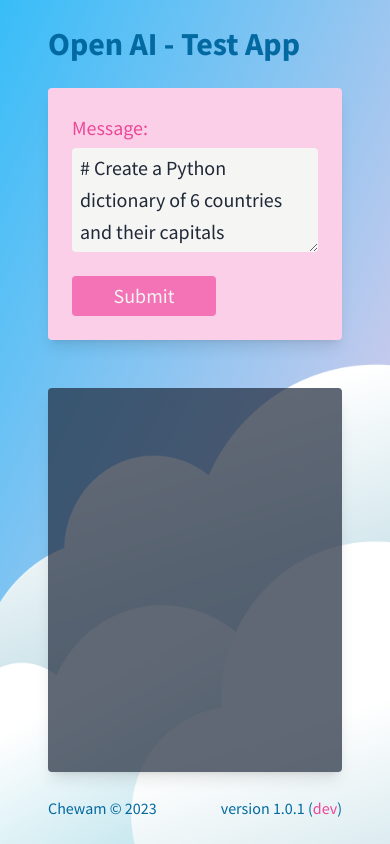
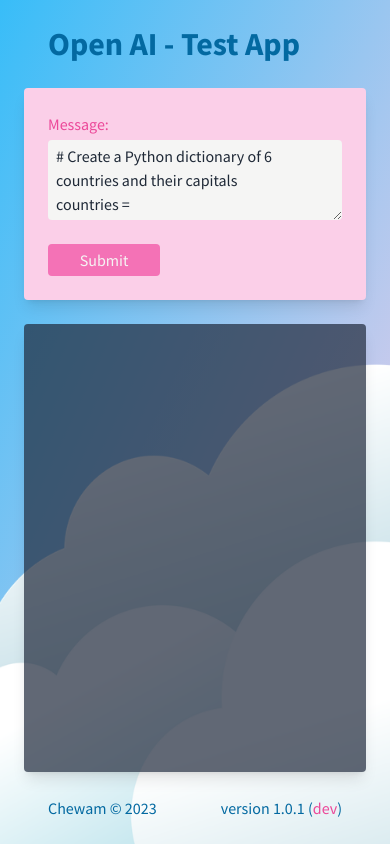
Before and after one commit to chewam/openai, a Next.js app: page / in a window 390 px wide. Built offline with nearby package versions, Linux system fonts and the light colour scheme.

Commit message:
fix: responsive styles

```diff
--- a/src/app/globals.css
+++ b/src/app/globals.css
@@ -11,6 +11,7 @@
     flex-col
     text-base
     bg-no-repeat
+    sm
     to-pink-200
     from-sky-400
     ;
@@ -21,7 +22,16 @@
   }
 
   main {
-    @apply container mx-auto flex flex-col gap-y-12 px-12;
+    @apply
+    flex
+    px-6
+    gap-y-6
+    mx-auto
+    flex-col
+    container
+    sm:px-12
+    sm:gap-y-12
+    ;
 
     min-height: calc(100vh - 10rem);
     max-height: calc(100vh - 10rem);
@@ -35,8 +45,9 @@
     @apply
     px-3
     py-1
-    w-36
+    w-28
     flex
+    text-sm
     rounded
     relative
     items-center
@@ -51,6 +62,8 @@
     active:bg-pink-300
     disabled:bg-pink-300
     disabled:text-pink-200
+    sm:w-36
+    sm:text-base
     ;
   }
 
@@ -58,6 +71,7 @@
     @apply
     px-2
     py-1
+    text-sm
     rounded
     border-none
     focus:ring-2
@@ -66,11 +80,12 @@
     bg-stone-100
     text-gray-800
     focus:ring-pink-500
+    sm:text-base
     ;
   }
 
   label {
-    @apply flex flex-col flex-1 gap-1 text-pink-500;
+    @apply flex flex-col flex-1 gap-1 text-pink-500 text-sm sm:text-base;
   }
 
   a[href] {
```
